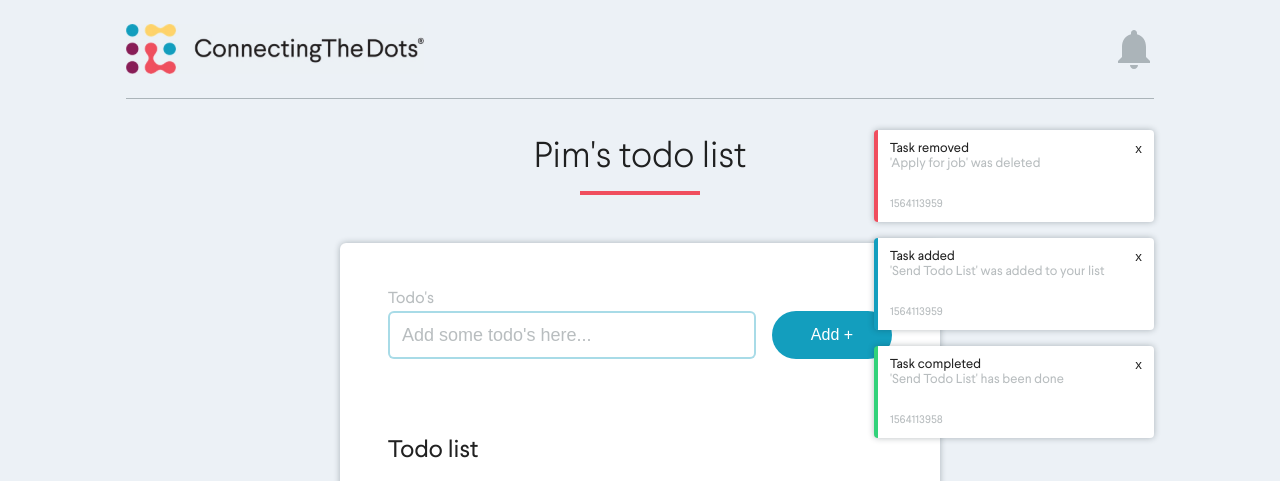
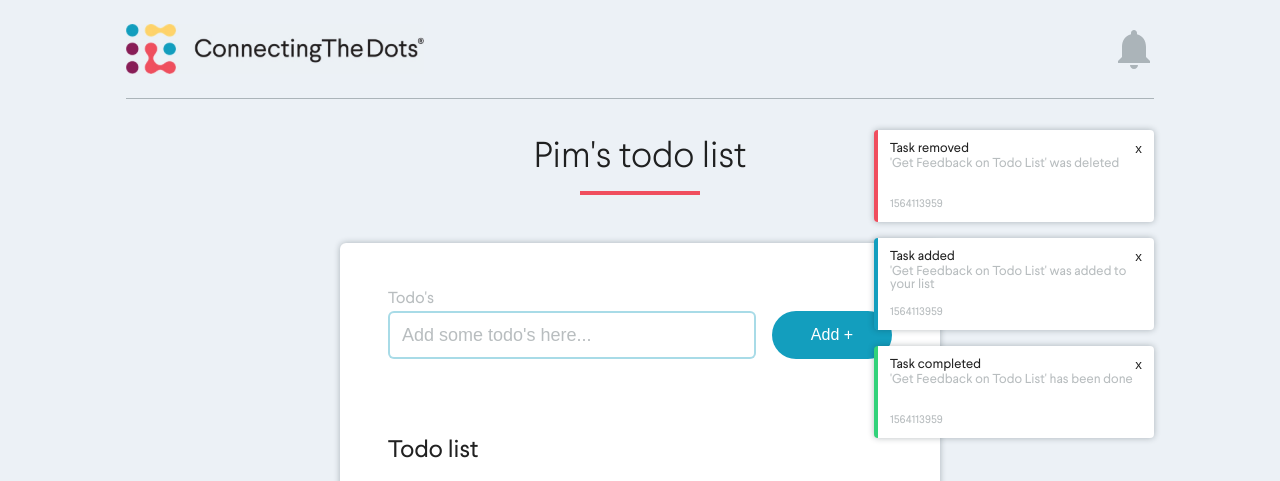
Before and after one commit to Schayik/todo-list, a React (Create React App) app: page / in a window 1280 px wide. Shown: the top 481 px of the page. Built offline with nearby package versions, Linux system fonts and the light colour scheme; a small style sheet from the web is missing.

Commit message:
feat: basic functionality for notifications working

```diff
--- a/src/actions.js
+++ b/src/actions.js
@@ -1,41 +1,93 @@
 
-import { doesExist } from './helpers'
+import { store } from './index'
+import { generateId } from './helpers'
 
 export const ADD_TODO_SUCCES = 'ADD_TODO_SUCCES'
 export const ADD_TODO_FAIL = 'ADD_TODO_FAIL'
 export const REMOVE_TODO = 'REMOVE_TODO'
 export const TOGGLE_COMPLETED = 'TOGGLE_COMPLETED'
+export const ADD_NOTIFICATION = 'ADD_NOTIFICATION'
+export const REMOVE_NOTIFICATION = 'REMOVE_NOTIFICATION'
 
-export const addTodoAction = name => dispatch => {
+export const addTodoAction = text => dispatch => {
 
-  if (!name) {
+  if (!text) {
     dispatch({
       type: ADD_TODO_FAIL,
       addError: 'please enter a chore',
     })
-  } else if (doesExist(name)) {
+  } else if (doesExist(text)) {
     dispatch({
       type: ADD_TODO_FAIL,
       addError: 'this chore is already added',
     })
   } else {
+    const id = generateId()
     dispatch({
       type: ADD_TODO_SUCCES,
-      name,
+      id,
+      text,
+    })
+    console.log(getTodoInfo(id))
+    dispatch({
+      type: ADD_NOTIFICATION,
+      notificationType: 'ADDED',
+      id,
+      ...getTodoInfo(id),
     })
   }
 }
 
-export const removeTodoAction = name => dispatch => {
+export const removeTodoAction = id => dispatch => {
+  dispatch({
+    type: ADD_NOTIFICATION,
+    notificationType: 'REMOVED',
+    id: generateId(),
+    ...getTodoInfo(id),
+  })
   dispatch({
     type: REMOVE_TODO,
-    name,
+    id,
   })
 }
 
-export const toggleCompletedAction = name => dispatch => {
+export const toggleCompletedAction = id => dispatch => {
   dispatch({
     type: TOGGLE_COMPLETED,
-    name,
+    id,
+  })
+  dispatch({
+    type: ADD_NOTIFICATION,
+    notificationType: 'COMPLETED',
+    id: generateId(),
+    ...getTodoInfo(id),
   })
 }
+
+export const removeNotificationAction = id => dispatch => {
+  dispatch({
+    type: REMOVE_NOTIFICATION,
+    id,
+  })
+}
+
+const getTodoInfo = id => {
+  const { todoList } = store.getState()
+  const todo = todoList[id]
+
+  return {
+    todoText: todo.text,
+    todoAdded: todo.timestampAdded,
+  }
+}
+
+const doesExist = text => {
+  const { todoList } = store.getState()
+  const todoArray = Object.values(todoList)
+
+  const exists = todoArray.some(todo => {
+    return todo.text === text
+  })
+
+  return exists
+}
--- a/src/components/AddTodo.js
+++ b/src/components/AddTodo.js
@@ -4,27 +4,26 @@ import { connect } from 'react-redux'
 
 import { addTodoAction } from '../actions'
 
-const AddTodo = ({ addTodo, addError, addSucces }) => {
+const AddTodo = ({ addTodo, addError }) => {
 
-  const [value, setValue] = useState('')
+  const [newTodo, setNewTodo] = useState('')
 
   const onSubmit = event => {
     event.preventDefault()
-    addTodo(value)
+    addTodo(newTodo)
   }
 
   return (
     <StyledAddTodo>
       <p>Todo's</p>
       {addError && <p className='error'>{addError}</p>}
-      {addSucces && <p className='succes'>{addSucces}</p>}
       <form
         className='wrapper'
         onSubmit={event => onSubmit(event)}
       >
         <input
-          value={value}
-          onChange={event => setValue(event.target.value)}
+          value={newTodo}
+          onChange={event => setNewTodo(event.target.value)}
           placeholder="Add some todo's here..."
         />
         <button type='submit' className='actionBtn'>
@@ -35,9 +34,9 @@ const AddTodo = ({ addTodo, addError, addSucces }) => {
   )
 }
 
-const mapStateToProps = ({ addError, addSuccess }) => ({ addError, addSuccess })
+const mapStateToProps = ({ addError }) => ({ addError })
 const mapDispatchToProps = dispatch => ({
-  addTodo: value => dispatch(addTodoAction(value))
+  addTodo: name => dispatch(addTodoAction(name))
 })
 export default connect(mapStateToProps, mapDispatchToProps)(AddTodo)
 
--- a/src/components/ListTodo.js
+++ b/src/components/ListTodo.js
@@ -15,7 +15,7 @@ const ListTodo = ({ todoList, isHidden }) => {
           if (isHidden && todoList[todoKey].isCompleted) {
             return null
           } else {
-            return <TodoItem key={todoKey} item={todoList[todoKey]} name={todoKey} />
+            return <TodoItem key={todoKey} item={todoList[todoKey]} id={todoKey} />
           }
         })}
       </ul>
--- /dev/null
+++ b/src/components/Notification.js
@@ -0,0 +1,74 @@
+import React from 'react'
+import styled from 'styled-components'
+import { connect } from 'react-redux'
+
+import { removeNotificationAction } from '../actions'
+import { getText } from '../helpers'
+
+const Notification = ({ id, notification, removeNotification }) => (
+  <StyledNotification className={notification.type.toLowerCase()}>
+    <div>
+      <div className='inner-wrapper'>
+        <p className='type'>Task {notification.type.toLowerCase()}</p>
+        <button onClick={() => removeNotification(id)}>x</button>
+      </div>
+      <p className='name'>{getText(notification.todoText, notification.type)}</p>
+    </div>
+    <p className='time'>{notification.todoAdded}</p>
+  </StyledNotification>
+)
+
+const mapStateToProps = ({ notifications }, { id }) => ({
+  notification: notifications[id],
+})
+const mapDispatchToProps = dispatch => ({
+  removeNotification: id => dispatch(removeNotificationAction(id)),
+})
+export default connect(mapStateToProps, mapDispatchToProps)(Notification)
+
+const StyledNotification = styled.ul`
+  background-color: var(--white);
+  border-left: 4px var(--black) solid;
+  border-radius: 4px;
+  box-shadow: 0 0 6px 0 var(--grey);
+
+  margin-top: 16px;
+  padding: 12px;
+
+  width: 280px;
+  min-height: 92px;
+
+  display: flex;
+  flex-direction: column;
+  justify-content: space-between;
+
+  &.removed {
+    border-color: var(--red);
+  }
+  &.added {
+    border-color: var(--blue);
+  }
+  &.completed {
+    border-color: var(--green);
+  }
+
+  .inner-wrapper {
+    display: flex;
+    justify-content: space-between;
+    align-items: center;
+  }
+
+  p.type {
+    font-size: 13px;
+  }
+  p.name {
+    margin-top: 2px;
+    color: var(--grey);
+    font-size: 13px;
+  }
+  p.time {
+    margin-top: 2px;
+    color: var(--grey);
+    font-size: 11px;
+  }
+`
--- a/src/components/Notifications.js
+++ b/src/components/Notifications.js
@@ -2,21 +2,12 @@ import React from 'react'
 import styled from 'styled-components'
 import { connect } from 'react-redux'
 
-import { getText } from '../helpers'
+import Notification from './Notification'
 
 const Notifications = ({ notifications }) => (
   <StyledNotifications>
-    {notifications.map(notification => (
-      <li key={notification.todoName + notification.timeAdded} className={notification.type.toLowerCase()}>
-        <div>
-          <div className='inner-wrapper'>
-            <p className='type'>Task {notification.type.toLowerCase()}</p>
-            <button onClick={() => console.log('remove:', notification.todoName)}>x</button>
-          </div>
-          <p className='name'>{getText(notification.todoName, notification.type)}</p>
-        </div>
-        <p className='time'>{notification.timeAdded}</p>
-      </li>
+    {Object.keys(notifications).map(notificationKey => (
+      <Notification key={notificationKey} id={notificationKey} />
     ))}
   </StyledNotifications>
 )
--- a/src/components/TodoItem.js
+++ b/src/components/TodoItem.js
@@ -4,19 +4,19 @@ import { connect } from 'react-redux'
 
 import { removeTodoAction, toggleCompletedAction } from '../actions'
 
-const TodoItem = ({ name, item, removeTodo, toggleCompleted }) => (
+const TodoItem = ({ id, item, removeTodo, toggleCompleted }) => (
   <StyledTodoItem>
-    <p>{name}</p>
+    <p>{item.text}</p>
     <div className='buttons'>
       <button
         className='remove actionBtn'
-        onClick={() => removeTodo(name)}
+        onClick={() => removeTodo(id)}
       >
         x
       </button>
       <button
         className={item.isCompleted ? 'complete completed actionBtn' : 'complete actionBtn'}
-        onClick={() => toggleCompleted(name)}
+        onClick={() => toggleCompleted(id)}
       >
         y
       </button>
--- a/src/helpers.js
+++ b/src/helpers.js
@@ -1,13 +1,8 @@
-import { store } from './index'
 
-export const doesExist = name => {
-  const { todoList } = store.getState()
-
-  if (Object.keys(todoList).includes(name)) {
-    return true
-  } else {
-    return false
-  }
+export const generateId = () => {
+  const timestamp = String(new Date().getTime())
+  const randomNumber = String(Math.floor(Math.random() * 1000))
+  return timestamp + randomNumber
 }
 
 export const getText = (name, type) => {
--- a/src/reducers.js
+++ b/src/reducers.js
@@ -4,39 +4,46 @@ import {
   ADD_TODO_FAIL,
   REMOVE_TODO,
   TOGGLE_COMPLETED,
+  ADD_NOTIFICATION,
+  REMOVE_NOTIFICATION,
 } from './actions'
 
 const initialState = {
   todoList: {
-    'Make Todo List': {
+    3670184576441036: {
+      text: 'Make Todo List',
       isCompleted: true,
+      timestampAdded: new Date().getTime(),
     },
-    'Send Todo List': {
+    3670184576441034: {
+      text: 'Send Todo List',
       isCompleted: true,
+      timestampAdded: new Date().getTime(),
     },
-    'Get Feedback on Todo List': {
+    3670184576441035: {
+      text: 'Get Feedback on Todo List',
       isCompleted: false,
+      timestampAdded: new Date().getTime(),
     },
   },
-  notifications: [
-    {
+  notifications: {
+    3670184576441036: {
       type: 'REMOVED',
-      todoName: 'Apply for job',
-      timeAdded: 1564113959,
+      todoText: 'Get Feedback on Todo List',
+      todoAdded: 1564113959,
     },
-    {
+    3670184576441032: {
       type: 'ADDED',
-      todoName: 'Send Todo List',
-      timeAdded: 1564113959,
+      todoText: 'Get Feedback on Todo List',
+      todoAdded: 1564113959,
     },
-    {
+    3670184576441031: {
       type: 'COMPLETED',
-      todoName: 'Send Todo List',
-      timeAdded: 1564113958,
+      todoText: 'Get Feedback on Todo List',
+      todoAdded: 1564113959,
     },
-  ],
+  },
   addError: '',
-  addSucces: '',
 }
 
 export const todos = (state=initialState, action) => {
@@ -45,11 +52,12 @@ export const todos = (state=initialState, action) => {
       return {
         ...state,
         addError: '',
-        addSucces: 'Chore successfully added',
         todoList: {
           ...state.todoList,
-          [action.name]: {
+          [action.id]: {
+            text: action.text,
             isCompleted: false,
+            timestampAdded: new Date().getTime(),
           }
         }
       }
@@ -57,29 +65,46 @@ export const todos = (state=initialState, action) => {
       return {
         ...state,
         addError: action.addError,
-        addSucces: '',
       }
     case REMOVE_TODO:
       let newTodoList = Object.assign({}, state.todoList)
-      delete newTodoList[action.name]
+      delete newTodoList[action.id]
       return {
         ...state,
         todoList: newTodoList,
         addError: '',
-        addSucces: '',
       }
     case TOGGLE_COMPLETED:
       return {
         ...state,
         todoList: {
           ...state.todoList,
-          [action.name]: {
-            ...state.todoList[action.name],
-            isCompleted: !state.todoList[action.name].isCompleted,
+          [action.id]: {
+            ...state.todoList[action.id],
+            isCompleted: !state.todoList[action.id].isCompleted,
           }
         },
         addError: '',
-        addSucces: '',
+      }
+    case ADD_NOTIFICATION:
+      return {
+        ...state,
+        notifications: {
+          ...state.notifications,
+          [action.id]: {
+            type: action.notificationType,
+            todoText: action.todoText,
+            todoAdded: action.todoAdded,
+          }
+        }
+      }
+    case REMOVE_NOTIFICATION:
+      let newNotifications = Object.assign({}, state.notifications)
+      delete newNotifications[action.id]
+      return {
+        ...state,
+        notifications: newNotifications,
+        addError: '',
       }
     default:
       return state
```
